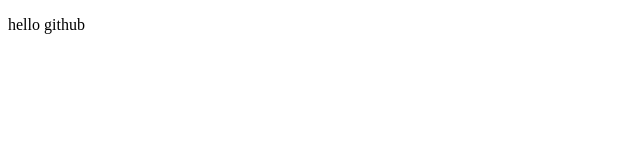
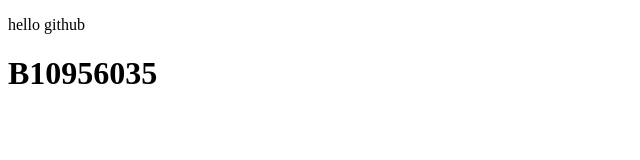
Before and after one commit to B10956035/B10956035, a plain HTML site: page index.html in a window 1280 px wide. Shown: the whole page, without its empty margins (0-640 px from the left). Drawn offline with Linux system fonts and the light colour scheme.

Commit message:
ver 0.01

```diff
--- a/index.html
+++ b/index.html
@@ -13,6 +13,9 @@
         hello github
 
     </p>
+    <h1>
+        B10956035
+    </h1>
 </body>
 
 
```
